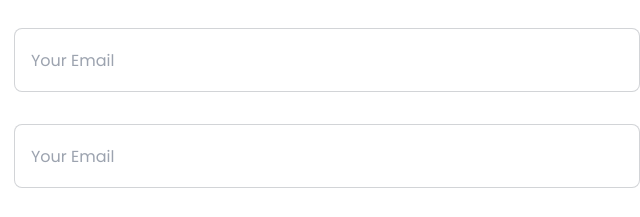
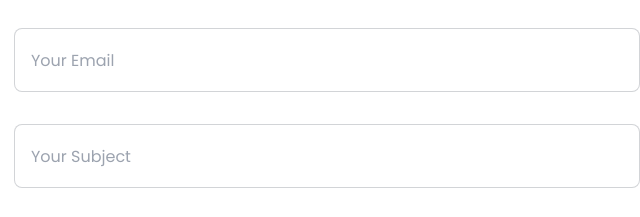
Before and after one commit to AsifHossain22/legal-solution-tailwind, a plain HTML site: page index.html in a window 1280 px wide. Shown: the part 4160-4377 px from the top of the page, 640-1280 px from the left. Drawn offline with nearby package versions, Linux system fonts and the light colour scheme.

Commit message:
Resolved Form Input Placeholder Name

```diff
--- a/index.html
+++ b/index.html
@@ -766,7 +766,7 @@
               <div>
                 <input
                   type="text"
-                  placeholder="Your Email"
+                  placeholder="Your Subject"
                   class="input input-bordered w-full focus:outline-none h-16"
                 />
               </div>
```
